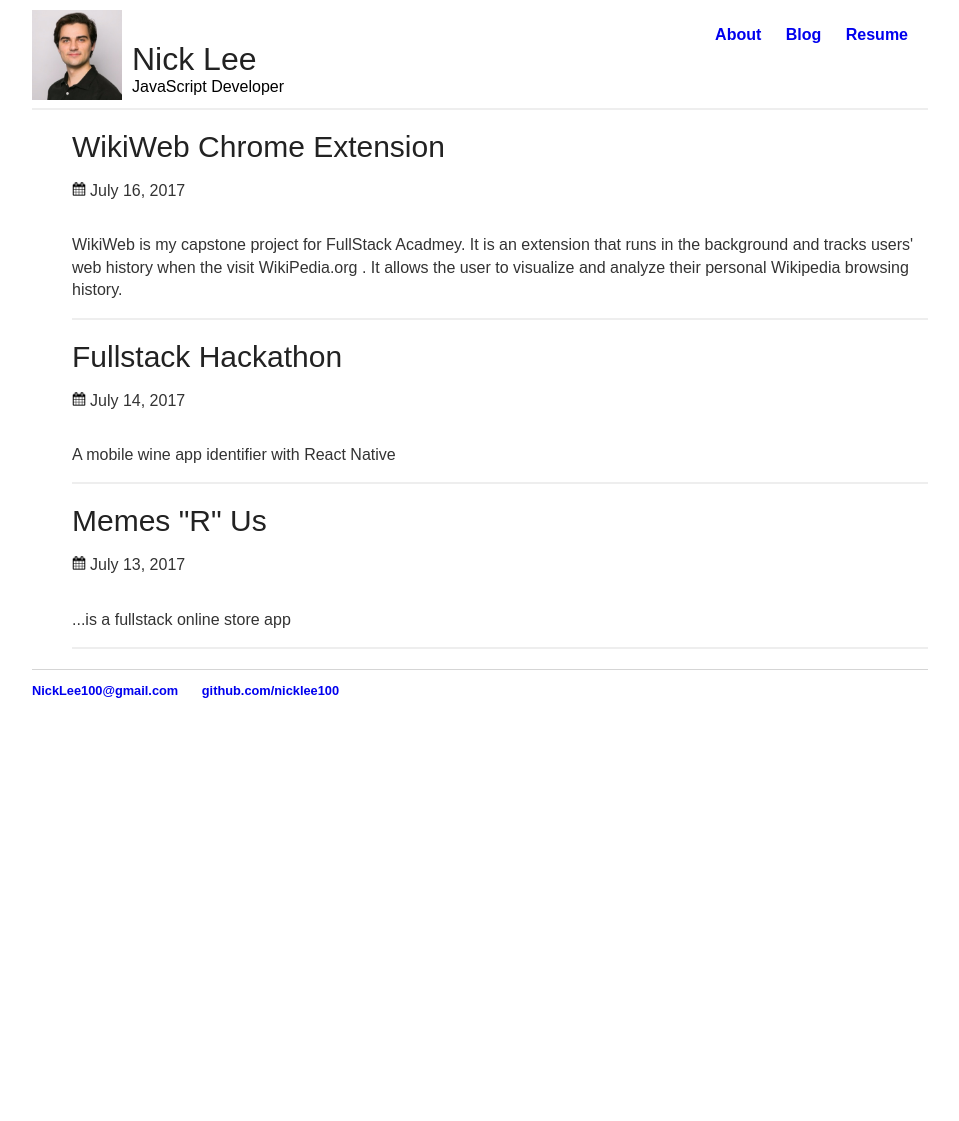
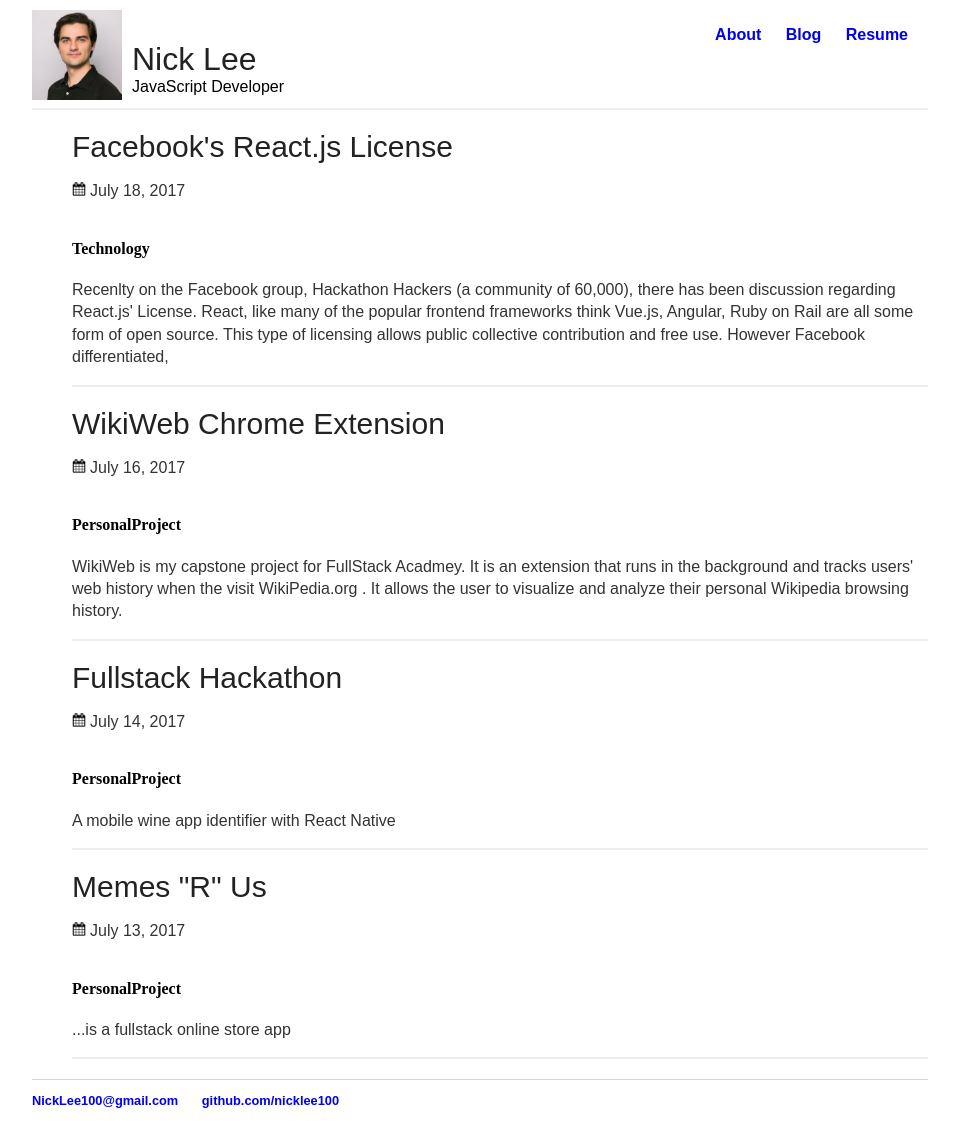
Before and after one commit to nicklee100/nicklee100.github.io, a Jekyll site: the page built from index.html, in a window 1280 px wide. Shown: the whole page, without its empty margins (160-1119 px from the left). Built offline with Jekyll 4.4.1, drawn with Linux system fonts in a browser that asks for light colours; before the commit the page ends 900 px from its top, so only the background shows below that.

```diff
--- /dev/null
+++ b/_posts/2017-07-18-reactjslicensing.md
@@ -0,0 +1,17 @@
+---
+layout: default
+title: Facebook's React.js License
+permalink: reactlicense
+excerpt: Recenlty on the Facebook group, Hackathon Hackers (a community of 60,000), there has been discussion regarding React.js' License.  React, like many of the popular frontend frameworks think Vue.js, Angular, Ruby on Rail are all some form of open source. This type of licensing allows public collective contribution and free use. However Facebook differentiated,
+categories: Technology
+
+---
+
+## Facebook's React.js License
+#### A little problem on the inside
+
+{{ page.date | date: '%B %d, %Y' }}
+
+
+
+Recenlty on the Facebook group, Hackathon Hackers (a community of 60,000), there has been discussion regarding React.js' License.  React, like many of the popular frontend frameworks think Vue.js, Angular, Ruby on Rail are all some form of open source. This type of licensing allows public collective contribution and free use. However Facebook differentiated, put a stipulation in their licnese that could react havioc for some companies.
--- a/index.html
+++ b/index.html
@@ -11,6 +11,7 @@ title: Home Page
 			      <a href="{{ post.url }}">{{ post.title }}</a>
 			      <img class="calendar" src="cal.png" alt="">
 			      <p class="date"> {{ post.date | date: '%B %d, %Y' }}</p>
+			      <h4>{{ post.categories }}</h4>
 			      <p>     {{ post.excerpt }}</p>
 			 	</li>
 		 	</div>
```
Also changed, not shown: _includes/header.html (+10 -0 lines), _posts/2017-07-13-memesrus.md (+2 -0 lines), _posts/2017-07-14-mobilewineappidentifier.md (+1 -0 lines), _posts/2017-07-16-wikiweb.md (+2 -0 lines).
